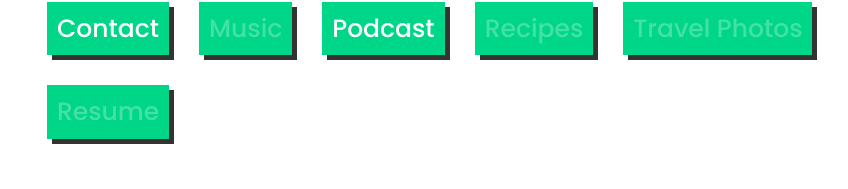
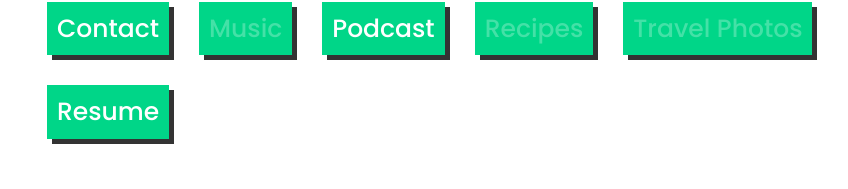
Before and after one commit to charlesHetterich/Personal-Site-Project, a React (Create React App) app: page / in a window 1280 px wide. Shown: the part 1633-1822 px from the top of the page, without its empty margins (158-1006 px from the left). Built offline with nearby package versions, Linux system fonts and the light colour scheme; the HTML template or start-up script is replaced by a standard one.

Commit message:
Added resume to website

```diff
--- a/src/Util/Components/MainLinkSection.tsx
+++ b/src/Util/Components/MainLinkSection.tsx
@@ -2,13 +2,18 @@ import React from "react";
 import { withStyles, Box } from "@material-ui/core";
 import { CustomLink } from "./Links";
 import { SubTitle } from "./Text";
-import { LinkFlags } from "../Types";
+import { LinkFlags, LinkType } from "../Types";
 
 // Generates the sub-sections in home page with title & list of links
 export const MainLinkSection: React.FunctionComponent<{
   title: string;
   color: string;
-  content: { text: string; link: string; flags?: LinkFlags }[];
+  content: {
+    text: string;
+    link: string;
+    linkType?: LinkType;
+    flags?: LinkFlags;
+  }[];
 }> = ({ title, color, content }) => {
   return (
     <Container>
@@ -21,7 +26,7 @@ export const MainLinkSection: React.FunctionComponent<{
             <CustomLink
               href={obj.link}
               color={color}
-              linkType="internal"
+              linkType={obj.linkType ?? "internal"}
               linkStyle="filled"
               flags={obj.flags}
             >
--- a/src/Views/Home.tsx
+++ b/src/Views/Home.tsx
@@ -79,7 +79,11 @@ export function Home() {
             link: "/travel-photos",
             flags: ["inactive"],
           },
-          { text: "Resume", link: "/resume", flags: ["inactive"] },
+          {
+            text: "Resume",
+            link: require("../Assets/Resume.pdf"),
+            linkType: "external",
+          },
         ]}
       />
     </Container>
```
Also changed, not shown: 1 other file (tests, documents, lock files or other folders).
